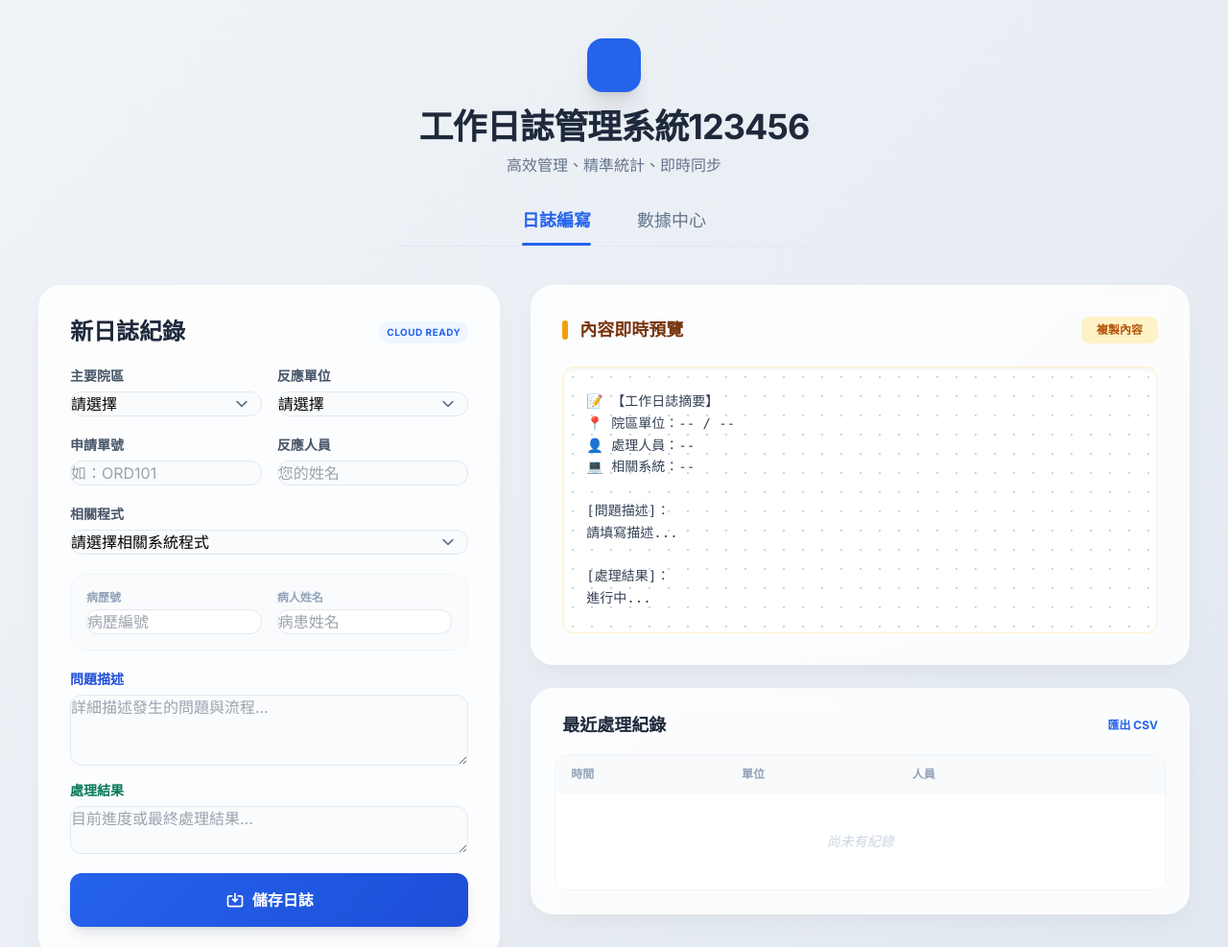
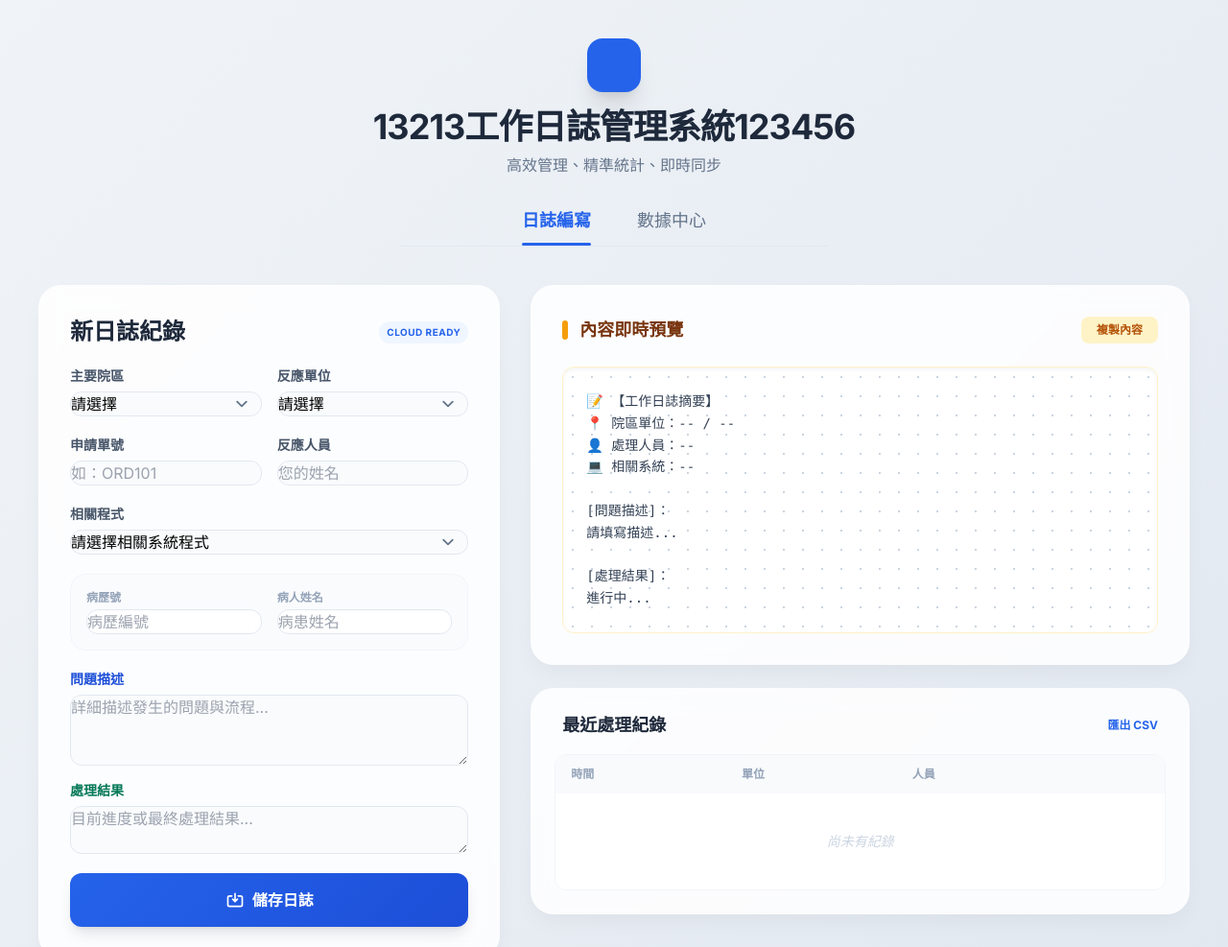
Before and after one commit to t6o5b1y/test, a plain HTML site: page index.html in a window 1280 px wide. Shown: the top 987 px of the page at 96% size. Drawn offline with nearby package versions, Linux system fonts and the light colour scheme.

Commit message:
Update header text in index.html

```diff
--- a/index.html
+++ b/index.html
@@ -117,7 +117,7 @@
             <div class="bg-blue-600 p-3 rounded-2xl shadow-xl mb-4">
                 <svg class="w-8 h-8 text-white" fill="none" stroke="currentColor" viewBox="0 0 24 24"><path stroke-linecap="round" stroke-linejoin="round" stroke-width="2" d="9 12h6m-6 4h6m2 5H7a2 2 0 01-2-2V5a2 2 0 012-2h5.586a1 1 0 01.707.293l5.414 5.414a1 1 0 01.293.707V19a2 2 0 01-2 2z"></path></svg>
             </div>
-            <h1 class="text-3xl md:text-4xl font-black text-slate-800 tracking-tight text-center">工作日誌管理系統123456</h1>
+            <h1 class="text-3xl md:text-4xl font-black text-slate-800 tracking-tight text-center">13213工作日誌管理系統123456</h1>
             <p class="text-slate-500 mt-2 font-medium">高效管理、精準統計、即時同步</p>
 
             <nav class="flex mt-8 space-x-12 border-b border-slate-200 w-full max-w-md justify-center">
```
